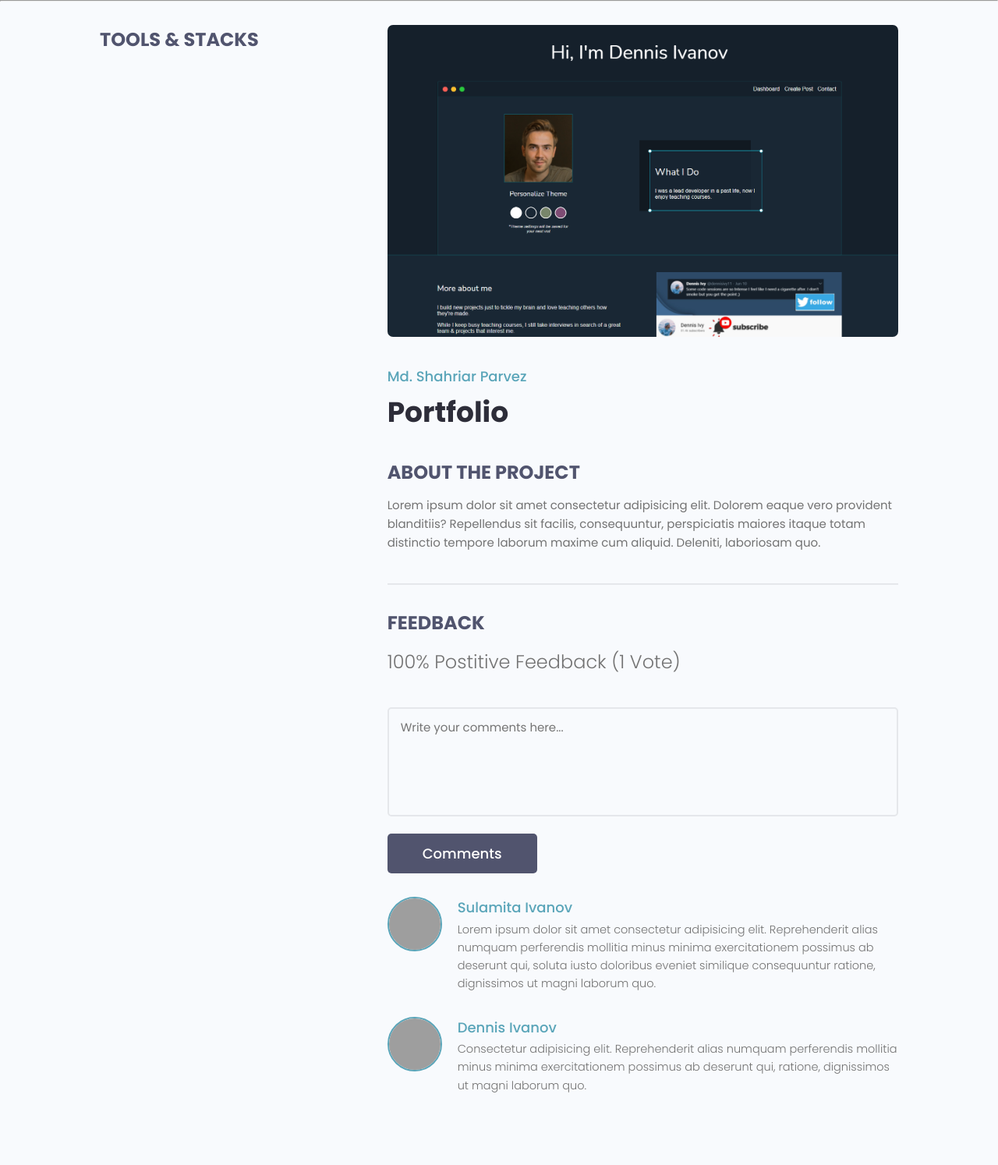
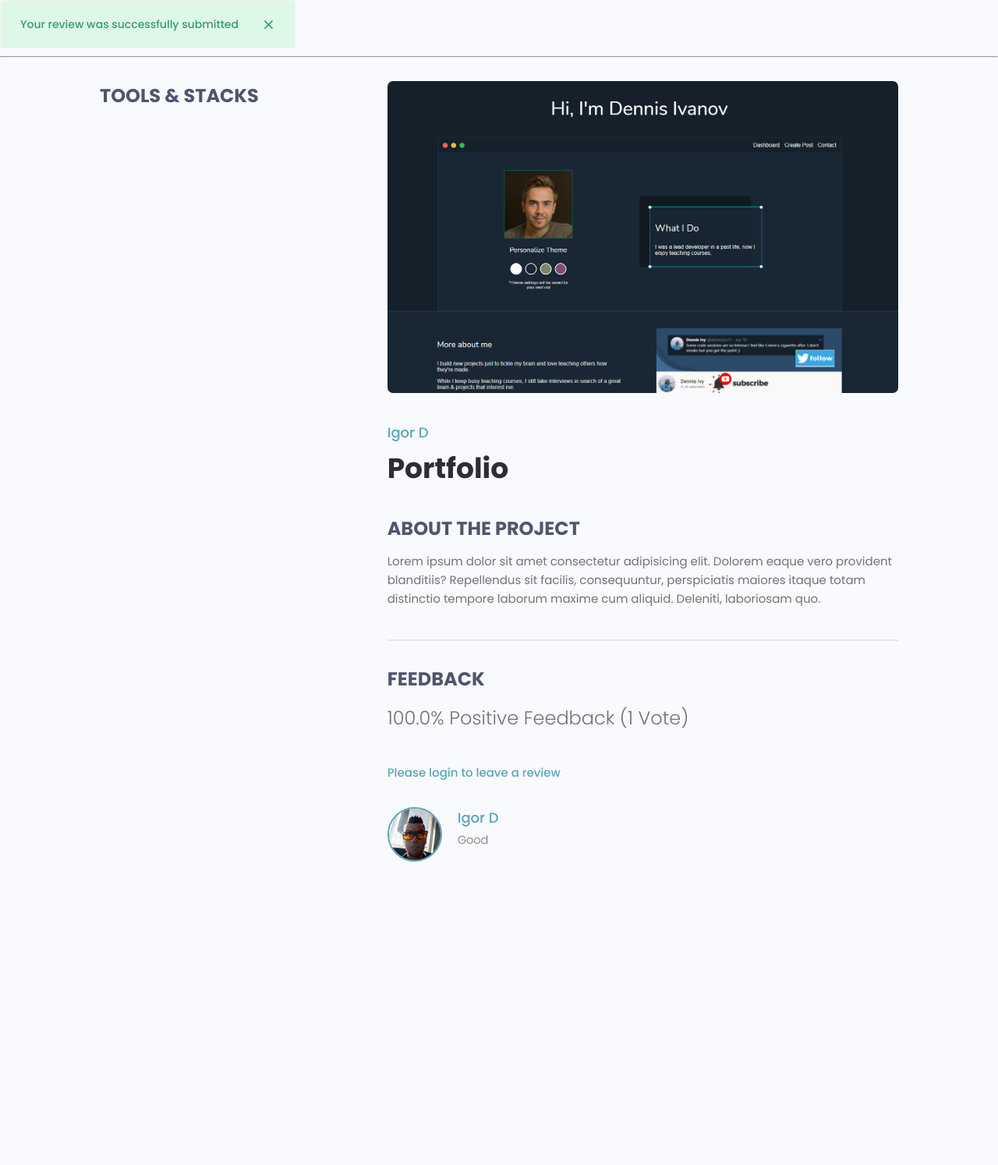
Before and after one commit to IgorD-lab/DevFolio, a Django app: page /projects/project/2020900c-0560-4641-8085-3908c844a08f in a window 1280 px wide. Shown: the part 77-1571 px from the top of the page at 78% size. After the commit the page ends 1182 px from the top, so only its background shows below. Run offline with Django 4.2, Linux system fonts and the light colour scheme; data comes from the database, SQL or seed files in the repository; both versions use the stored data as it was after the commit; grey boxes are pictures that could not be loaded.

Commit message:
Reviews and Comments

```diff
--- a/projects/forms.py
+++ b/projects/forms.py
@@ -1,6 +1,6 @@
 from django.forms import ModelForm
 from django import forms
-from .models import Project
+from .models import Project, Review
 
 class ProjectForm(ModelForm):
     class Meta:
@@ -21,3 +21,19 @@ class ProjectForm(ModelForm):
         #     super(ProjectForm, self).__init__(*args, **kwarg)
 
         #     self.fields['title'].widget.attrs.update({'class':'input',  })
+
+class ReviewForm(ModelForm):
+    class Meta:
+        model = Review
+        fields = ['body', 'value']
+
+        labels = {
+            'value': 'Place your vote',
+            'boy': 'Add a comment with your vote'
+        }
+
+    def __init__(self, *args, **kwarg):
+            super(ReviewForm, self).__init__(*args, **kwarg)
+
+            for name, field in self.fields.items():
+                field.widget.attrs.update({'class':'input'})
--- a/projects/models.py
+++ b/projects/models.py
@@ -20,19 +20,42 @@ class Project(models.Model):
         return self.title
 
     class Meta:
-        ordering = ['-created']
+        ordering = ['-vote_ratio', '-vote_total', 'title']
+
+    @property
+    def reviewers(self):
+        queryset = self.review_set.all().values_list('owner__id', flat=True)
+        return queryset
+
+    @property
+    def getVoteCount(self):
+        reviews = self.review_set.all()
+        upVotes = reviews.filter(value='up').count()
+        totalVotes = reviews.count()
+
+        if (totalVotes > 0):
+            ratio = (upVotes / totalVotes) * 100
+        else:
+            ratio = 0
+
+        self.vote_total = totalVotes
+        self.vote_ratio = ratio
+        self.save()
 
 class Review(models.Model):
     VOTE_TYPE = (
         ('up','Up Vote'),
         ('down', 'Down Vote'),
     )
-    #owner =
+    owner = models.ForeignKey(Profile, null=True, on_delete=models.CASCADE)
     project = models.ForeignKey(Project, on_delete=models.CASCADE)
     body = models.TextField(null=True, blank=True)
     value = models.CharField(max_length=200, choices=VOTE_TYPE)
     created = models.DateTimeField(auto_now_add=True)
     id = models.UUIDField(default=uuid.uuid4, unique=True, primary_key=True, editable=False)
+
+    class Meta:
+        unique_together = [['owner', 'project']]
 
     def __str__(self):
         return self.value
--- a/projects/templates/projects/project_form.html
+++ b/projects/templates/projects/project_form.html
@@ -12,7 +12,8 @@
       <br />
 
       <form class="form" method="POST" enctype="multipart/form-data">
-        {% csrf_token %} {% for field in form %}
+        {% csrf_token %}
+        {% for field in form %}
         <!-- Input:Text -->
         <div class="form__field">
           <label for="formInput#text">{{ field.label }} </label>
--- a/projects/templates/projects/single-project.html
+++ b/projects/templates/projects/single-project.html
@@ -31,7 +31,7 @@
           alt="portfolio thumbnail"
         />
         <a href="profile.html" class="singleProject__developer"
-          >Md. Shahriar Parvez</a
+          >{{project.owner.name}}</a
         >
         <h2 class="singleProject__title">{{project.title}}</h2>
         <h3 class="singleProject__subtitle">About the Project</h3>
@@ -40,66 +40,49 @@
         <div class="comments">
           <h3 class="singleProject__subtitle">Feedback</h3>
           <h5 class="project--rating">
-            {{ project.vote_ratio}}% Postitive Feedback ({{ project.vote_total}}
+            {{ project.vote_ratio}}% Positive Feedback ({{ project.vote_total}}
             Vote{{project.vote_total|pluralize:"s"}})
           </h5>
-
-          <form class="form" action="#" method="POST">
-            <!-- Textarea -->
+          {% if request.user.profile.id in project.reviewers %}
+            <p>You have already submitted a review for this project</p>
+          {% elif request.user.profile == project.owner %}
+            <p>You cannot review your own work</p>
+          {% elif request.user.is_authenticated %}
+            <form class="form" action="{% url 'project' project.id %}" method="POST">
+              {% csrf_token %}
+              {% for field in form %}
               <div class="form__field">
-              <label for="formInput#textarea">Comments: </label>
-              <textarea
-                class="input input--textarea"
-                name="message"
-                id="formInput#textarea"
-                placeholder="Write your comments here..."
-              ></textarea>
+                <label for="formInput#textarea">{{field.label}}</label>
+                {{ field}}
               </div>
+              {% endfor %}
               <input
                 class="btn btn--sub btn--lg"
                 type="submit"
-              value="Comments"
+                value="Add Review"
               />
             </form>
+          {% else %}
+            <a href="{% url 'login' %}?next={{request.path}}">Please login to leave a review</a>
+          {% endif %}
           <div class="commentList">
+            {% for review in project.review_set.all %}
+              {% if review.body %}
                 <div class="comment">
-              <a href="profile.html">
+                  <a href="{% url 'user-profile' review.owner.id %}">
                     <img
                       class="avatar avatar--md"
-                  src="https://pbs.twimg.com/profile_images/1335382240931368961/b3wSZKj4_400x400.jpg"
+                      src="{{ review.owner.profile_image.url }}"
                       alt="user"
                     />
                   </a>
                   <div class="comment__details">
-                <a href="profile.html" class="comment__author"
-                  >Sulamita Ivanov</a
-                >
-                <p class="comment__info">
-                  Lorem ipsum dolor sit amet consectetur adipisicing elit.
-                  Reprehenderit alias numquam perferendis mollitia minus minima
-                  exercitationem possimus ab deserunt qui, soluta iusto
-                  doloribus eveniet similique consequuntur ratione, dignissimos
-                  ut magni laborum quo.
-                </p>
+                    <a href="{% url 'user-profile' review.owner.id %}" class="comment__author">{{review.owner.name}}</a>
+                    <p class="comment__info">{{review.body|linebreaksbr}}</p>
                   </div>
                 </div>
-            <div class="comment">
-              <a href="profile.html">
-                <img
-                  class="avatar avatar--md"
-                  src="https://avatars.githubusercontent.com/u/33843378"
-                  alt="user"
-                />
-              </a>
-              <div class="comment__details">
-                <a href="profile.html" class="comment__author">Dennis Ivanov</a>
-                <p class="comment__info">
-                  Consectetur adipisicing elit. Reprehenderit alias numquam
-                  perferendis mollitia minus minima exercitationem possimus ab
-                  deserunt qui, ratione, dignissimos ut magni laborum quo.
-                </p>
-              </div>
-            </div>
+                {% endif %}
+              {% endfor %}
           </div>
         </div>
       </div>
--- a/projects/views.py
+++ b/projects/views.py
@@ -3,7 +3,7 @@ from django.contrib.auth.decorators import login_required
 from django.http import HttpResponse
 from django.contrib import messages
 from .models import Project, Tag
-from .forms import ProjectForm
+from .forms import ProjectForm, ReviewForm
 from .utils import searchProjects, paginateProjects
 
 def projects(request):
@@ -18,9 +18,23 @@ def projects(request):
 
 def project(request, pk):
     projectObj = Project.objects.get(id=pk)
+    form = ReviewForm()
+
+    if request.method == 'POST':
+        form = ReviewForm(request.POST)
+        review = form.save(commit=False)
+        review.project = projectObj
+        review.owner = request.user.profile
+        review.save()
+
+    projectObj.getVoteCount
+
+    messages.success(request, 'Your review was successfully submitted')
+    # return redirect('project', pk=projectObj.id)
 
     return render(request, 'projects/single-project.html', {
         "project": projectObj,
+        "form": form,
     })
 
 @login_required(login_url="login")
--- a/users/templates/users/login_register.html
+++ b/users/templates/users/login_register.html
@@ -57,7 +57,7 @@
           <p>Hello Developer, Welcome Back!</p>
         </div>
 
-        <form action="{% url 'login' %}" method="POST" class="form auth__form">
+        <form action="" method="POST" class="form auth__form">
           {% csrf_token %}
           <!-- Input:Username -->
           <div class="form__field">
--- a/users/views.py
+++ b/users/views.py
@@ -15,7 +15,7 @@ def loginUser(request):
         return redirect('profiles')
 
     if request.method == 'POST':
-        username = request.POST['username']
+        username = request.POST['username'].lower()
         password = request.POST['password']
 
         try:
@@ -28,7 +28,7 @@ def loginUser(request):
         if user is not None:
             print("User exists", user)
             login(request, user)
-            return redirect('profiles')
+            return redirect(request.GET['next'] if 'next' in request.GET else 'account')
         else:
             messages.error(request, 'Username OR password is incorrect')
 
```
Also changed, not shown: db.sqlite3, projects/migrations/0005_alter_project_options_review_owner_and_more.py (added), static/images/django-react-course.jpg (added), 2 other files. Lines whose indentation alone changed are shown as unchanged.
